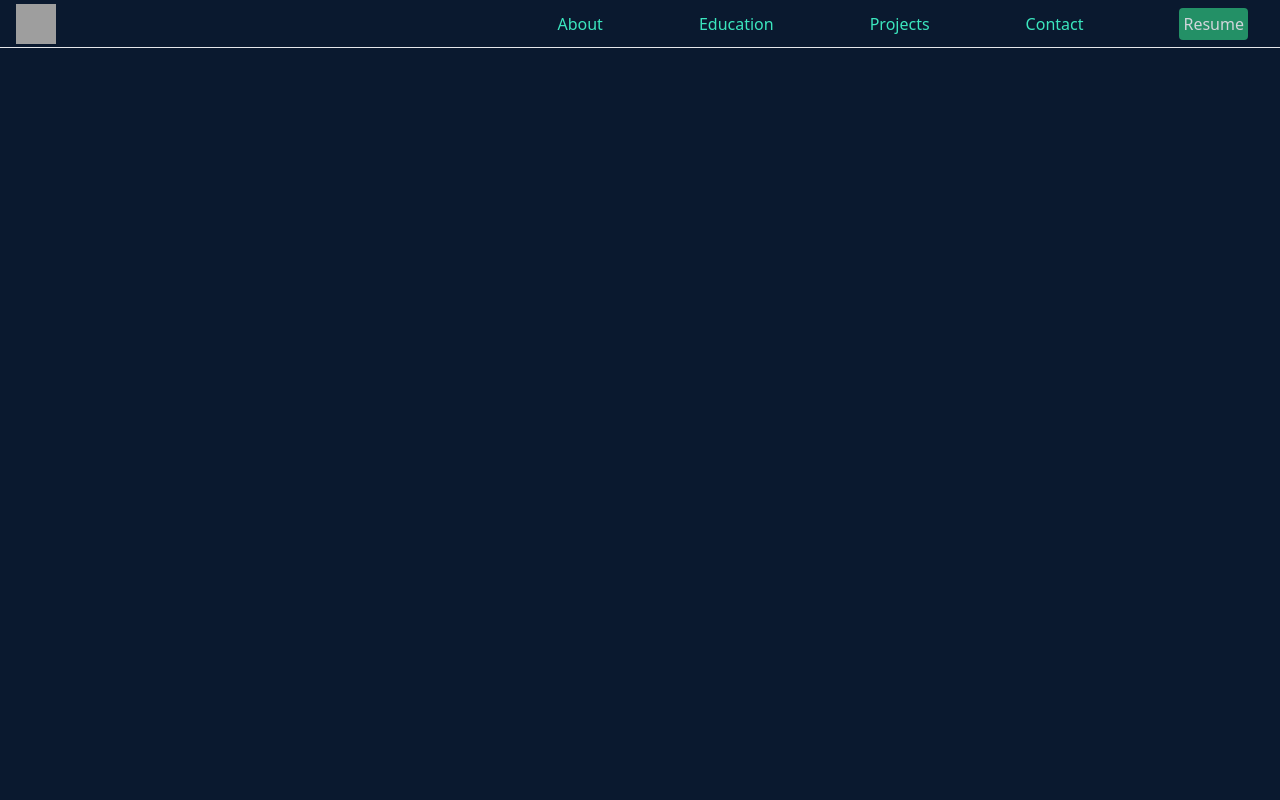
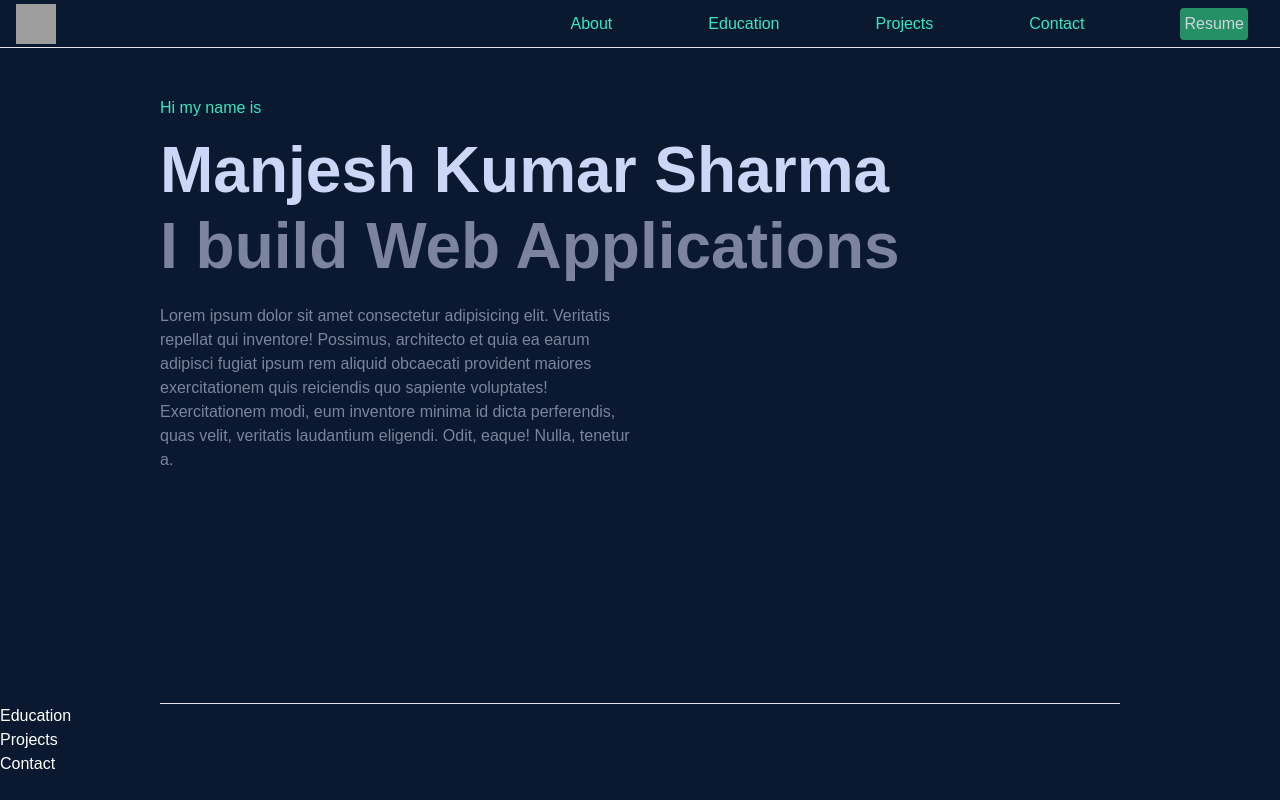
Before and after one commit to Manjeshkgp/portfolio, a React (Create React App) app: page / in a window 1280 px wide. Built offline with nearby package versions, Linux system fonts and the light colour scheme; grey boxes are pictures that could not be loaded.

Commit message:
Font Updated & About Component UI done

```diff
--- a/src/App.js
+++ b/src/App.js
@@ -1,9 +1,17 @@
-import React from 'react'
-import Navbar from './components/Navbar'
+import React from 'react';
+import Navbar from './components/Navbar';
+import About from "./components/About";
+import Education from "./components/Education";
+import Projects from "./components/Projects";
+import Contact from "./components/Contact";
 
 const App = () => {
   return ( <>
   <Navbar/>
+  <About/>
+  <Education/>
+  <Projects/>
+  <Contact/>
   </> )
 }
 
--- /dev/null
+++ b/src/components/About.jsx
@@ -0,0 +1,23 @@
+import React from "react";
+
+const About = () => {
+  return (
+    <>
+      <div className="flex flex-col gap-6 items-start mt-12 h-[calc(100vh-12rem)] mx-6 border-b lg:mx-40">
+        <p className="text-base text-[#3be6be]">Hi my name is</p>
+        <p className="text-3xl font-bold lg:text-[4rem] text-[#ccd6f6] lg:my-2">Manjesh Kumar Sharma</p>
+        <p className="text-3xl font-bold lg:text-[4rem] text-[#7c839c] lg:my-2">I build Web Applications</p>
+        <p className="text-base text-[#7c839c] lg:w-1/2 lg:my-2">
+          Lorem ipsum dolor sit amet consectetur adipisicing elit. Veritatis
+          repellat qui inventore! Possimus, architecto et quia ea earum adipisci
+          fugiat ipsum rem aliquid obcaecati provident maiores exercitationem
+          quis reiciendis quo sapiente voluptates! Exercitationem modi, eum
+          inventore minima id dicta perferendis, quas velit, veritatis
+          laudantium eligendi. Odit, eaque! Nulla, tenetur a.
+        </p>
+      </div>
+    </>
+  );
+};
+
+export default About;
--- /dev/null
+++ b/src/components/Contact.jsx
@@ -0,0 +1,9 @@
+import React from 'react'
+
+const Contact = () => {
+  return (
+    <div>Contact</div>
+  )
+}
+
+export default Contact
--- /dev/null
+++ b/src/components/Education.jsx
@@ -0,0 +1,9 @@
+import React from 'react'
+
+const Education = () => {
+  return (
+    <div>Education</div>
+  )
+}
+
+export default Education
--- a/src/components/Navbar.jsx
+++ b/src/components/Navbar.jsx
@@ -34,7 +34,7 @@ const Navbar = () => {
         <nav
           className={
             open
-              ? "absolute top-0 right-0 w-screen h-screen bg-[#33cca857] flex flex-col justify-evenly items-center backdrop-filter backdrop-blur-sm bg-opacity-10 p-20 transition-all text-xl"
+              ? "absolute top-0 right-0 w-screen h-screen bg-[#1f453da3] flex flex-col justify-evenly items-center backdrop-filter backdrop-blur-sm bg-opacity-10 p-20 transition-all text-xl"
               : "hidden md:flex gap-12 lg:gap-24 md:mr-4 lg:mr-8 h-10 items-center"
           }
         >
--- /dev/null
+++ b/src/components/Projects.jsx
@@ -0,0 +1,9 @@
+import React from 'react'
+
+const Projects = () => {
+  return (
+    <div>Projects</div>
+  )
+}
+
+export default Projects
--- a/src/index.css
+++ b/src/index.css
@@ -1,7 +1,9 @@
 @tailwind base;
 @tailwind components;
 @tailwind utilities;
+@import url('https://fonts.googleapis.com/css2?family=Sofia+Sans&display=swap');
 body{
     background: #0A192F;
     color: white;
+    font-family: 'Sofia Sans', sans-serif;
 }
```
